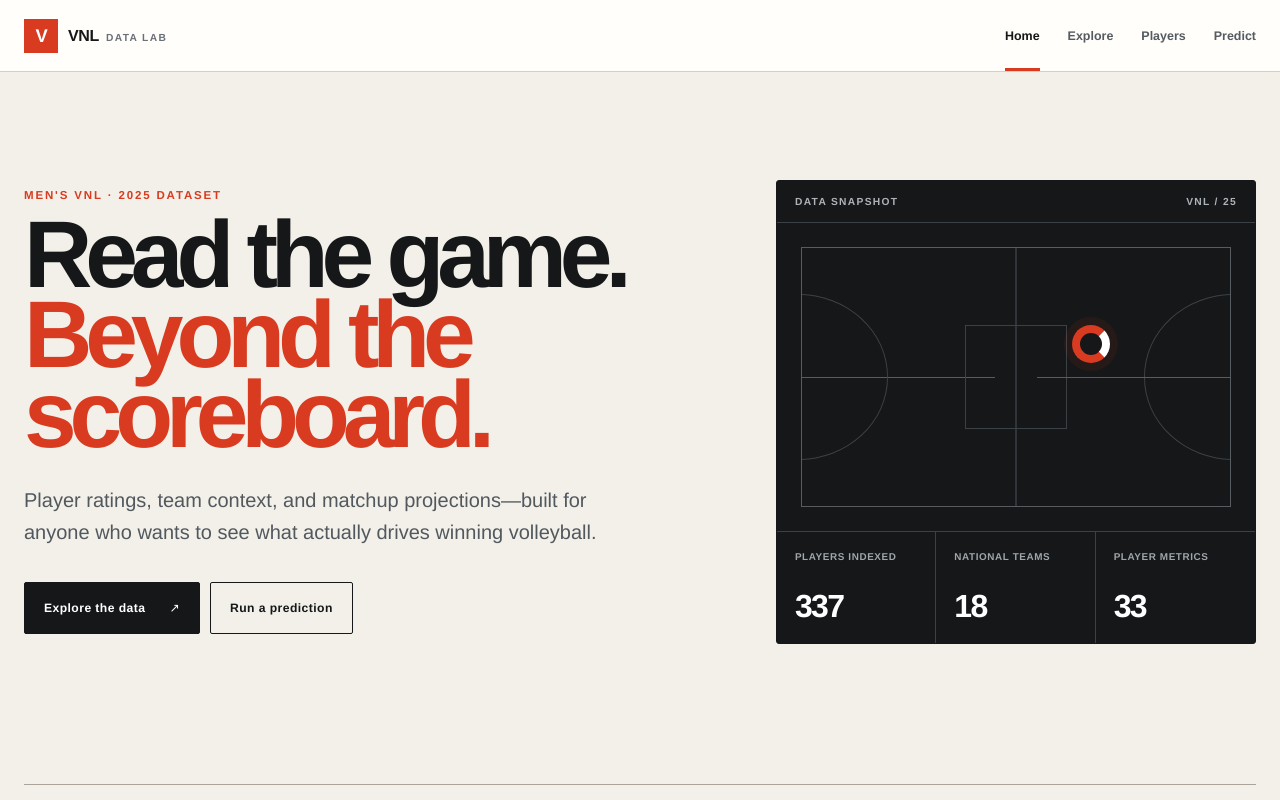
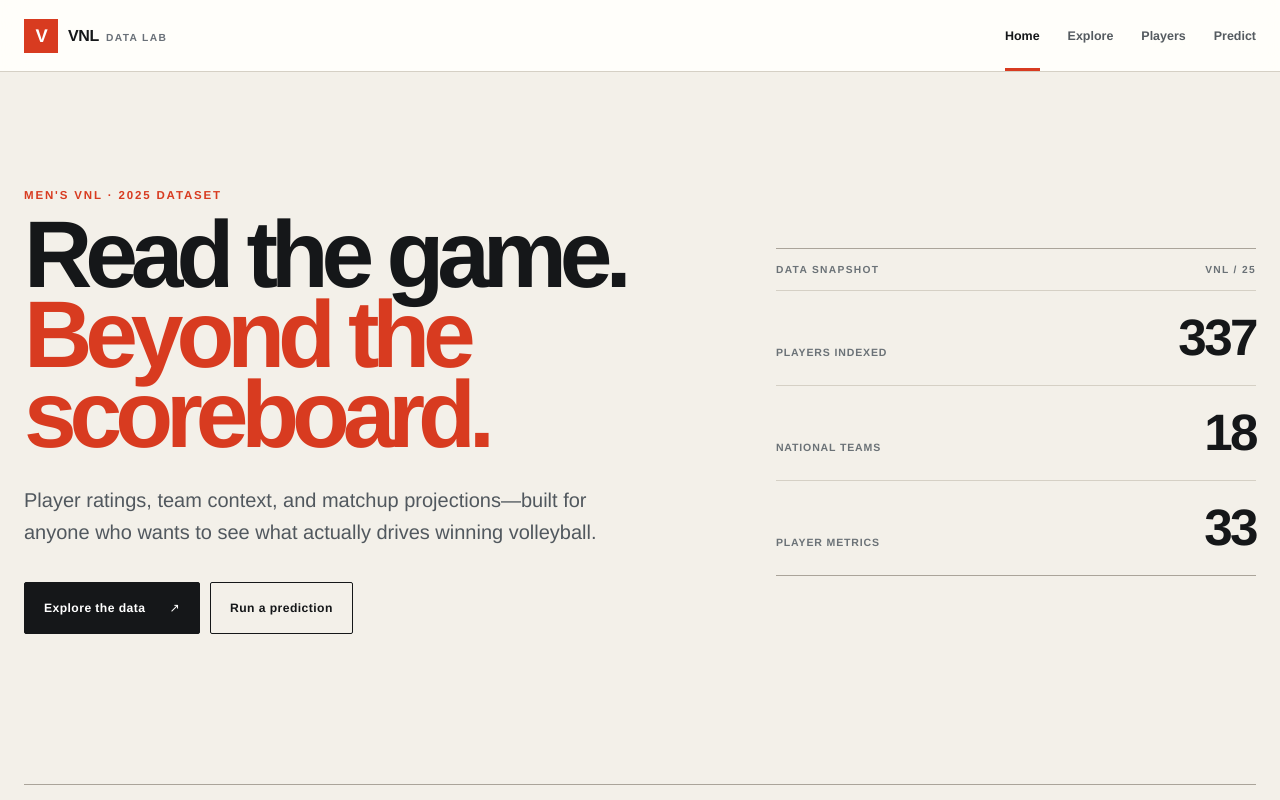
Before and after one commit to owenhoagie/VNL-Predictor, a React (Vite) app in the folder vnl-visualizer/: page / in a window 1280 px wide. Shown: the top 800 px of the page. Built offline with nearby package versions, Linux system fonts and the light colour scheme.

Commit message:
simplify homepage data snapshot

```diff
--- a/vnl-visualizer/src/pages/Home.css
+++ b/vnl-visualizer/src/pages/Home.css
@@ -86,126 +86,58 @@
 
 .home-data-card {
   position: relative;
-  min-height: 460px;
-  overflow: hidden;
-  border: 1px solid var(--ink);
-  border-radius: 3px;
-  background: var(--ink);
-  color: #fff;
+  align-self: center;
+  border-top: 1px solid var(--line-strong);
+  border-bottom: 1px solid var(--line-strong);
+  color: var(--ink);
 }
 
 .data-card-heading {
   display: flex;
   justify-content: space-between;
-  border-bottom: 1px solid #3c4145;
-  padding: 15px 18px;
-  color: #afb4b8;
+  border-bottom: 1px solid var(--line);
+  padding: 15px 0;
+  color: #6b7277;
   font-size: 0.64rem;
   font-weight: 800;
   letter-spacing: 0.13em;
 }
 
-.court-graphic {
-  position: relative;
-  height: 260px;
-  margin: 24px;
-  overflow: hidden;
-  border: 1px solid #565c60;
-  background:
-    linear-gradient(90deg, transparent 49.8%, #565c60 50%, transparent 50.2%),
-    var(--ink);
-}
-
-.court-graphic::before,
-.court-graphic::after {
-  position: absolute;
-  top: 50%;
-  width: 45%;
-  border-top: 1px solid #565c60;
-  content: "";
-}
-
-.court-graphic::before {
-  left: 0;
-}
-
-.court-graphic::after {
-  right: 0;
-}
-
-.court-line {
-  position: absolute;
-  display: block;
-  border: 1px solid #3c4145;
-}
-
-.court-line-center {
-  top: 30%;
-  bottom: 30%;
-  left: 38%;
-  right: 38%;
-}
-
-.court-line-left {
-  top: 18%;
-  bottom: 18%;
-  left: -22%;
-  width: 42%;
-  border-radius: 50%;
-}
-
-.court-line-right {
-  top: 18%;
-  right: -22%;
-  bottom: 18%;
-  width: 42%;
-  border-radius: 50%;
-}
-
-.court-ball {
-  position: absolute;
-  top: 30%;
-  left: 63%;
-  width: 38px;
-  height: 38px;
-  border: 8px solid var(--accent);
-  border-right-color: #fff;
-  border-radius: 50%;
-  box-shadow: 0 0 0 8px rgba(240, 68, 36, 0.08);
-}
-
 .data-card-stats {
   display: grid;
-  grid-template-columns: repeat(3, 1fr);
+  grid-template-columns: 1fr;
   margin: 0;
-  border-top: 1px solid #3c4145;
 }
 
 .data-card-stats div {
-  border-right: 1px solid #3c4145;
-  padding: 18px;
+  display: flex;
+  align-items: flex-end;
+  justify-content: space-between;
+  gap: 24px;
+  border-bottom: 1px solid var(--line);
+  padding: 26px 0;
 }
 
 .data-card-stats div:last-child {
-  border-right: 0;
+  border-bottom: 0;
 }
 
 .data-card-stats dt {
-  min-height: 30px;
-  color: #9fa5a9;
-  font-size: 0.62rem;
+  color: #6b7277;
+  font-size: 0.66rem;
   font-weight: 700;
-  letter-spacing: 0.06em;
+  letter-spacing: 0.08em;
   line-height: 1.35;
   text-transform: uppercase;
 }
 
 .data-card-stats dd {
-  margin: 8px 0 0;
-  color: #fff;
-  font-size: 2rem;
+  margin: 0;
+  color: var(--ink);
+  font-size: clamp(2.5rem, 4vw, 4rem);
   font-weight: 800;
   letter-spacing: -0.05em;
+  line-height: 0.82;
 }
 
 .home-guide {
@@ -301,10 +233,6 @@
     grid-template-columns: 1fr;
   }
 
-  .home-data-card {
-    min-height: 420px;
-  }
-
   .guide-heading {
     align-items: flex-start;
     flex-direction: column;
@@ -348,38 +276,11 @@
     width: 100%;
   }
 
-  .home-data-card {
-    min-height: 0;
-  }
-
-  .court-graphic {
-    height: 210px;
-    margin: 16px;
-  }
-
-  .data-card-stats {
-    grid-template-columns: 1fr;
-  }
-
   .data-card-stats div {
-    display: flex;
-    align-items: center;
-    justify-content: space-between;
-    border-right: 0;
-    border-bottom: 1px solid #3c4145;
-    padding: 13px 16px;
-  }
-
-  .data-card-stats div:last-child {
-    border-bottom: 0;
-  }
-
-  .data-card-stats dt {
-    min-height: 0;
+    padding: 13px 0;
   }
 
   .data-card-stats dd {
-    margin: 0;
     font-size: 1.55rem;
   }
 
--- a/vnl-visualizer/src/pages/Home.tsx
+++ b/vnl-visualizer/src/pages/Home.tsx
@@ -31,12 +31,6 @@ export default function Home() {
           <div className="data-card-heading">
             <span>DATA SNAPSHOT</span>
             <span>VNL / 25</span>
-          </div>
-          <div className="court-graphic" aria-hidden="true">
-            <span className="court-line court-line-center" />
-            <span className="court-line court-line-left" />
-            <span className="court-line court-line-right" />
-            <span className="court-ball" />
           </div>
           <dl className="data-card-stats">
             <div>
```
